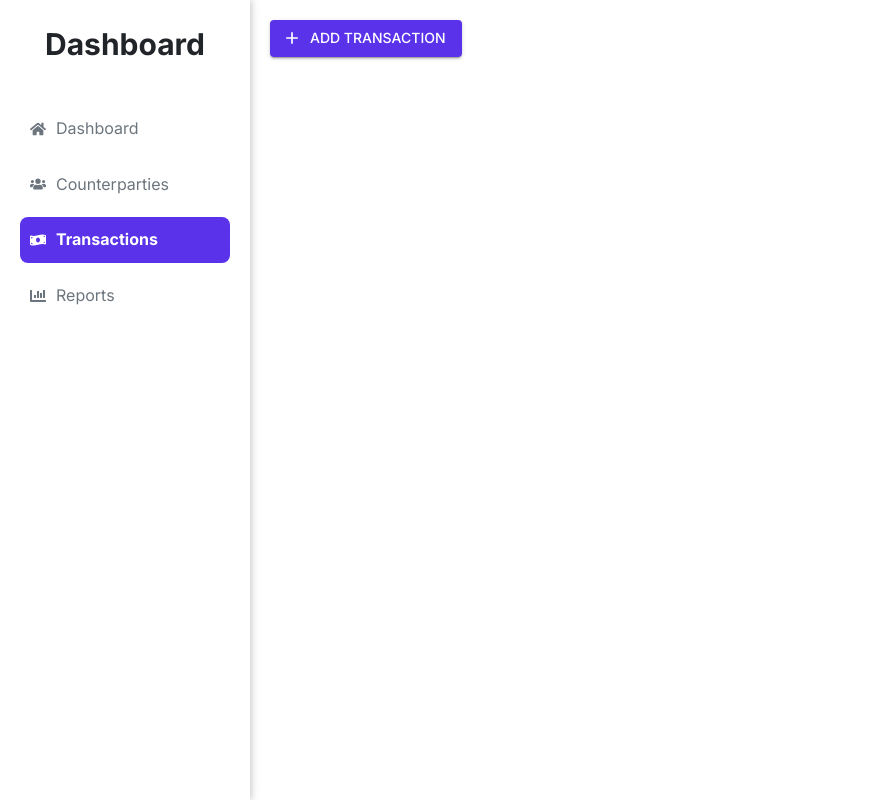
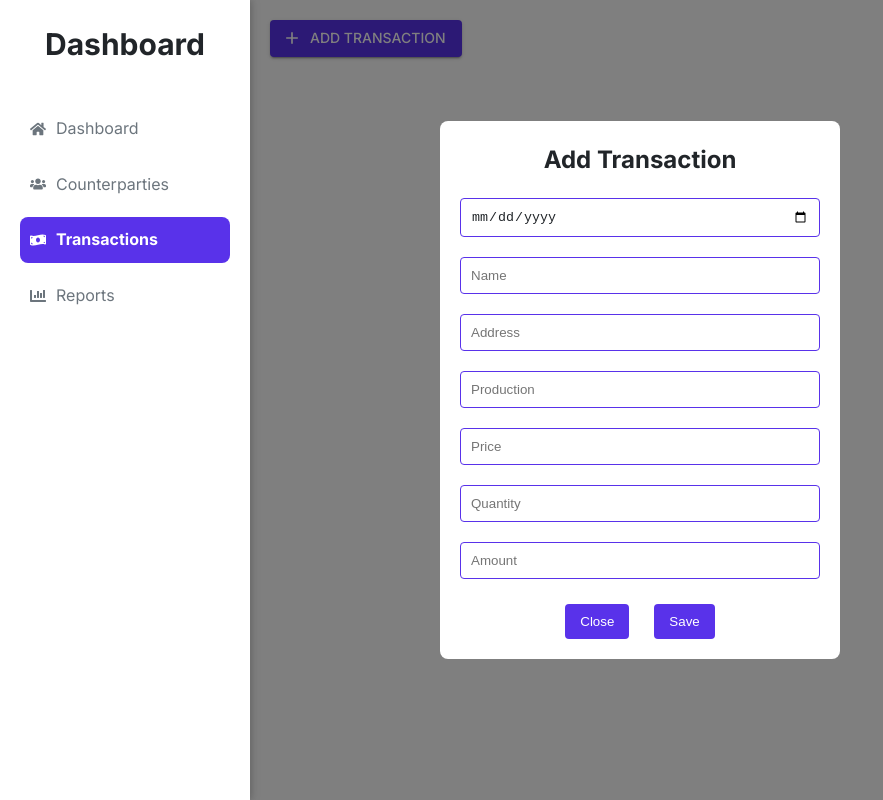
Before and after one commit to EduardOshurkov/crm-system, a React (Vite) app in the folder frontend/: page /transactions in a window 1280 px wide. Both pictures are taken after a click on the button "ADD TRANSACTION". Shown: the whole page, without its empty margins (0-883 px from the left). Built offline with nearby package versions, Linux system fonts and the light colour scheme.

Commit message:
added modal for creating transactions

```diff
--- a/frontend/src/components/add-transaction-modal/AddTransactionModal.tsx
+++ b/frontend/src/components/add-transaction-modal/AddTransactionModal.tsx
@@ -1,2 +1,122 @@
 import React, { useState } from "react";
-import Select from "react-select";
+import { useCreateTransactionMutation } from "../../store/transactionStore/transactionApi";
+
+interface AddTransactionModalProps {
+  onClose: () => void;
+}
+
+const AddTransactionModal: React.FC<AddTransactionModalProps> = ({ onClose }) => {
+  const [formData, setFormData] = useState({
+    date: "",
+    name: "",
+    address: "",
+    production: "",
+    price: "",
+    quantity: "",
+    amount: "",
+  });
+
+  const [createTransaction, { isLoading, isError }] = useCreateTransactionMutation();
+
+  const handleChange = (e: React.ChangeEvent<HTMLInputElement | HTMLSelectElement>) => {
+    const { name, value } = e.target;
+    setFormData((prev) => ({ ...prev, [name]: value }));
+  };
+
+  const handleSubmit = async (e: React.FormEvent) => {
+    e.preventDefault();
+
+    try {
+      await createTransaction({
+        date: new Date(formData.date),
+        name: formData.name,
+        address: formData.address,
+        production: formData.production,
+        price: Number(formData.price),
+        quantity: Number(formData.quantity),
+        amount: Number(formData.price) * Number(formData.quantity),
+      });
+
+      alert("Transaction created successfully!");
+      onClose();
+    } catch (error) {
+      console.error("Error creating transaction:", error);
+      alert("Failed to create transaction. Please try again.");
+    }
+  };
+
+  return (
+    <div className="modal-overlay">
+      <div className="modal-content">
+        <h2>Add Transaction</h2>
+        <form onSubmit={handleSubmit}>
+          <input
+            type="date"
+            name="date"
+            placeholder="Date"
+            value={formData.date}
+            onChange={handleChange}
+            required
+          />
+          <input
+            type="text"
+            name="name"
+            placeholder="Name"
+            value={formData.name}
+            onChange={handleChange}
+            required
+          />
+          <input
+            type="text"
+            name="address"
+            placeholder="Address"
+            value={formData.address}
+            onChange={handleChange}
+            required
+          />
+          <input
+            type="text"
+            name="production"
+            placeholder="Production"
+            value={formData.production}
+            onChange={handleChange}
+            required
+          />
+          <input
+            type="number"
+            name="price"
+            placeholder="Price"
+            value={formData.price}
+            onChange={handleChange}
+            required
+          />
+          <input
+            type="number"
+            name="quantity"
+            placeholder="Quantity"
+            value={formData.quantity}
+            onChange={handleChange}
+            required
+          />
+          <input
+            type="number"
+            name="amount"
+            placeholder="Amount"
+            value={formData.amount}
+            onChange={handleChange}
+            required
+          />
+          <button className="modal-button close" type="button" onClick={onClose}>
+            Close
+          </button>
+          <button className="modal-button save" type="submit" disabled={isLoading}>
+            {isLoading ? "Saving..." : "Save"}
+          </button>
+        </form>
+        {isError && <p style={{ color: "red" }}>Error occurred while saving.</p>}
+      </div>
+    </div>
+  );
+};
+
+export default AddTransactionModal;
--- a/frontend/src/pages/TransactionsPage.tsx
+++ b/frontend/src/pages/TransactionsPage.tsx
@@ -1,5 +1,6 @@
 import React, { useState } from "react";
 import { AddButton } from "../components/buttons/MuiButtons";
+import AddTransactionModal from "../components/add-transaction-modal/AddTransactionModal";
 
 const TransactionsPage: React.FC = () => {
   const [isModalOpen, setIsModalOpen] = useState(false);
@@ -10,6 +11,7 @@ const TransactionsPage: React.FC = () => {
   return (
     <div>
       <AddButton onClick={openModal} label="Add Transaction" />
+      {isModalOpen && <AddTransactionModal onClose={closeModal} />}
     </div>
   );
 };
```
